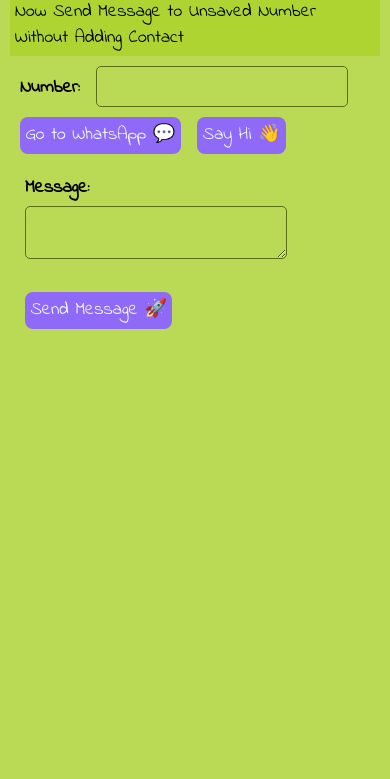
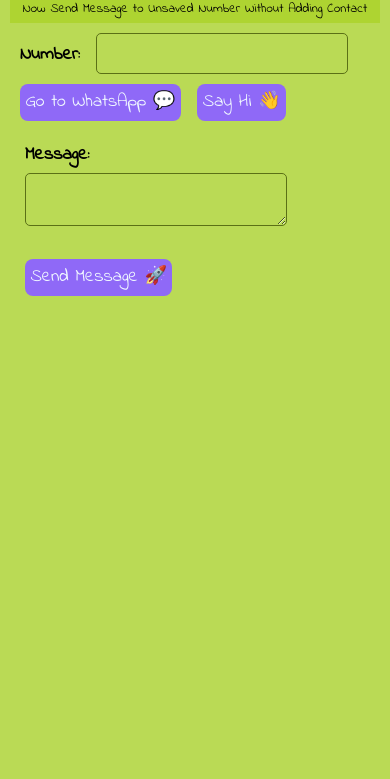
Before and after one commit to yamsun/WhatsApper, a plain HTML site: page index.html in a window 390 px wide. Shown: the part 65-844 px from the top of the page. Drawn offline with Linux system fonts and the light colour scheme.

Commit message:
update style.css

```diff
--- a/style.css
+++ b/style.css
@@ -24,11 +24,17 @@
 /* textarea:focus{
     margin-bottom: 2.2em;
 } */
+p{
+    text-align: center;
+}
 @media only screen and (max-width: 600px){
     textarea{
         margin-bottom: 2.2em;
         font-size: small;
         font-family: 'Indie Flower';
+    }
+    p{
+        font-size:small;
     }
 }
 
```
